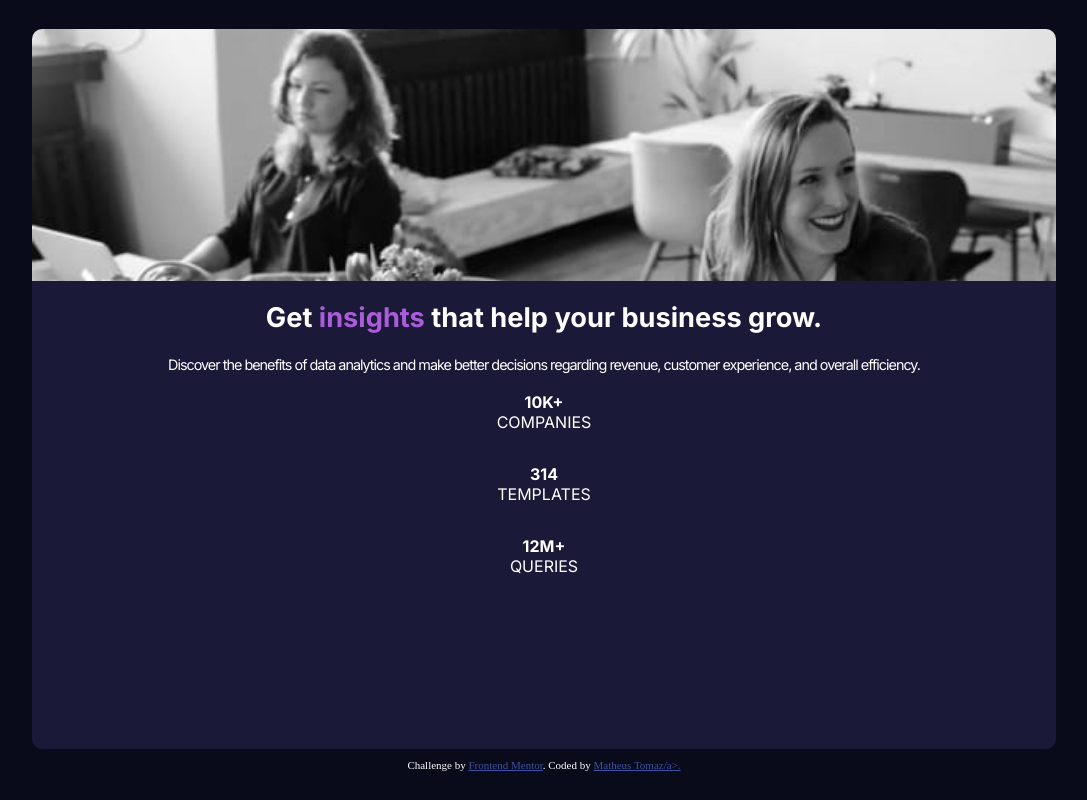
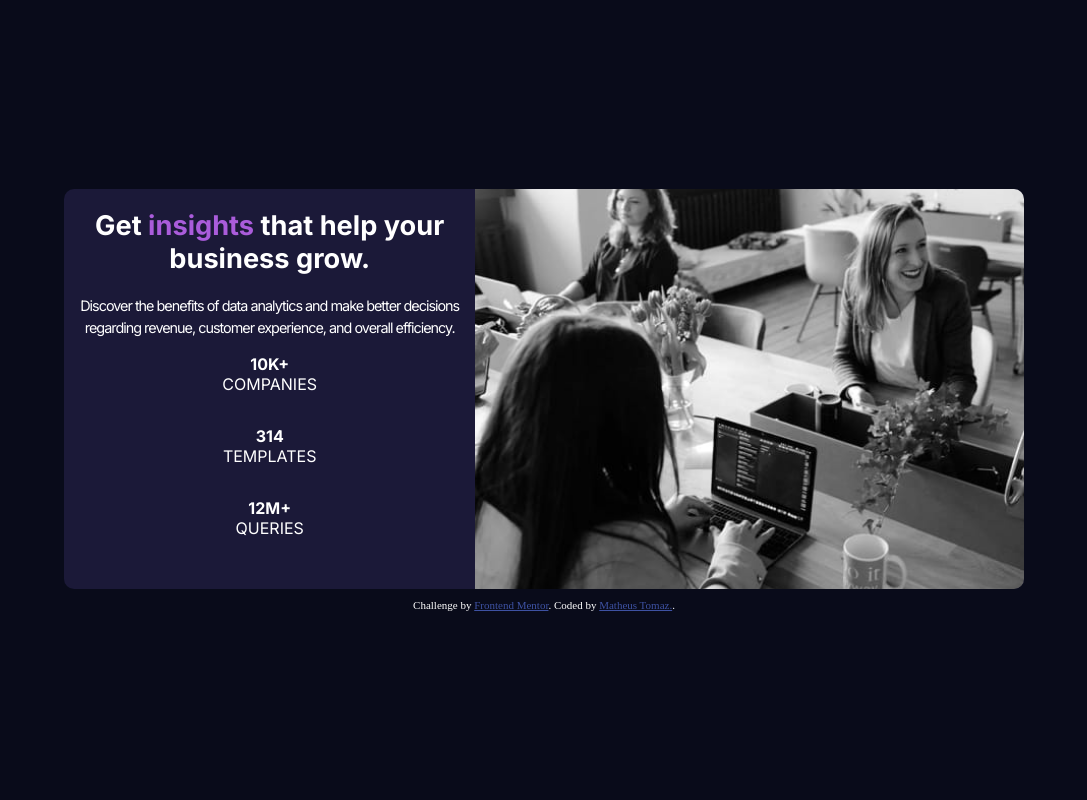
Before and after one commit to MatheDev/Frontend-Mentor-Stats-preview-card-component, a plain HTML site: page index.html in a window 1280 px wide. Shown: the whole page, without its empty margins (96-1183 px from the left). Drawn offline with Linux system fonts and the light colour scheme.

Commit message:
media-queries

```diff
--- a/index.html
+++ b/index.html
@@ -42,20 +42,9 @@
     </div>
   </div>
 
-
-
-
-
-
-
-
-
-
-
-
   <div class="attribution">
     Challenge by <a href="https://www.frontendmentor.io?ref=challenge" target="_blank">Frontend Mentor</a>.
-    Coded by <a href="https://github.com/MatheDev">Matheus Tomaz/a>.
+    Coded by <a href="https://github.com/MatheDev">Matheus Tomaz.</a>.
   </div>
 </body>
 </html>
--- a/style.css
+++ b/style.css
@@ -59,10 +59,14 @@ img{
   border-radius: 10px 10px 0 0;
 }
 
+.img-bg img{
+  width: 100%;
+}
+
 .info{
   width: 100%;
   height: 65%;
-  border-radius: 10px;
+
 }
 
 .info h2{
@@ -109,3 +113,21 @@ h2 span{
   color: white;
   font-size: 1em;
 }
+
+@media screen and (min-width: 1024px){
+  .card{
+    display: flex;
+    flex-direction: row-reverse;
+    width: 60rem;
+    height: 25rem;
+  }
+
+  .img-bg{
+    background: url(images/image-header-desktop.jpg);
+    width: 100vw;
+    height: 100%;
+    background-size: cover;
+    background-position: center;
+    border-radius: 0 10px  10px 0;
+  }
+}
```
